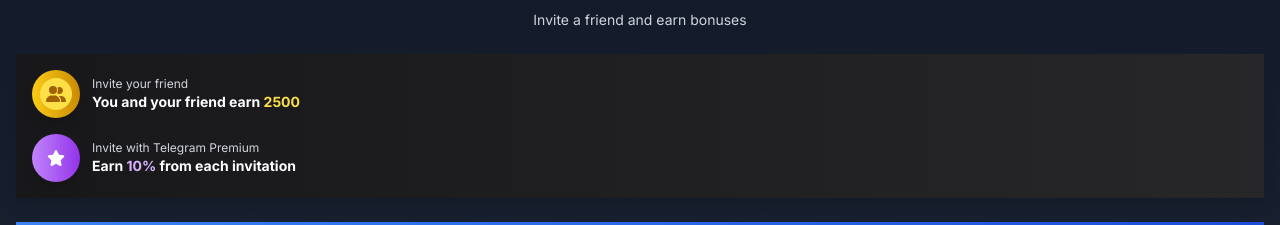
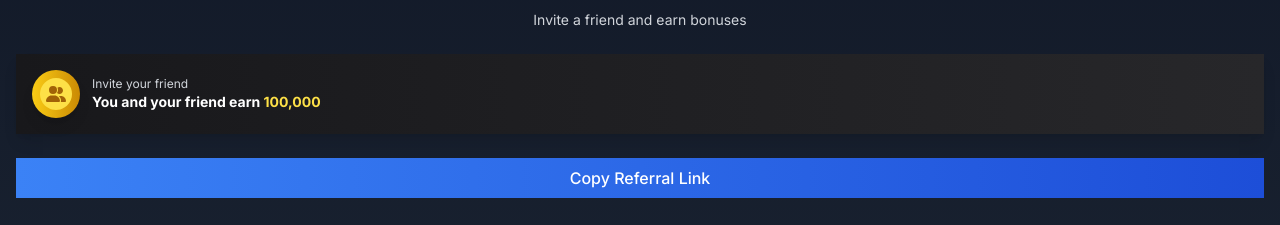
Before and after one commit to toprakhenaz/v0-sword-coin, a Next.js app: page /friends in a window 1280 px wide. Shown: the part 146-371 px from the top of the page. Built offline with nearby package versions, Linux system fonts and the light colour scheme; no server answers; the database is empty.

Commit message:
feat: refine 'Friend' section by removing Premium and adjusting reward
Update reward to 100,000 units while maintaining existing functionality

Co-authored-by: Toprak Henaz <134834564+toprakhenaz@users.noreply.github.com>

```diff
--- a/app/friends/page.tsx
+++ b/app/friends/page.tsx
@@ -19,19 +19,19 @@ export default function FriendsPage() {
     {
       referencedId: "1",
       referancedName: "Ahmet",
-      referenceAmount: 2500,
+      referenceAmount: 100000,
       isClaimed: false,
     },
     {
       referencedId: "2",
       referancedName: "Mehmet",
-      referenceAmount: 2500,
+      referenceAmount: 100000,
       isClaimed: true,
     },
     {
       referencedId: "3",
       referancedName: "Ayşe",
-      referenceAmount: 2500,
+      referenceAmount: 100000,
       isClaimed: false,
     },
   ])
--- a/components/Friends.tsx
+++ b/components/Friends.tsx
@@ -13,7 +13,7 @@ export default function Friends({ length }: FriendsProps) {
       </div>
 
       <div className="bg-gradient-to-r from-zinc-900 to-zinc-800 rounded-lg shadow-lg p-4 mb-6">
-        <div className="flex items-center mb-4">
+        <div className="flex items-center">
           <div className="w-12 h-12 bg-gradient-to-r from-yellow-400 to-yellow-600 rounded-full mr-3 flex items-center justify-center shadow-lg">
             <div className="w-8 h-8 bg-yellow-300 rounded-full flex items-center justify-center">
               <FontAwesomeIcon icon={icons.userGroup} className="text-yellow-700" />
@@ -22,19 +22,7 @@ export default function Friends({ length }: FriendsProps) {
           <div>
             <p className="text-xs text-gray-300">Invite your friend</p>
             <p className="text-sm font-bold text-white">
-              You and your friend earn <span className="text-yellow-300">2500</span>
-            </p>
-          </div>
-        </div>
-
-        <div className="flex items-center">
-          <div className="w-12 h-12 bg-gradient-to-r from-purple-400 to-purple-600 rounded-full mr-3 flex items-center justify-center shadow-lg">
-            <FontAwesomeIcon icon={icons.star} className="text-white" />
-          </div>
-          <div>
-            <p className="text-xs text-gray-300">Invite with Telegram Premium</p>
-            <p className="text-sm font-bold text-white">
-              Earn <span className="text-purple-300">10%</span> from each invitation
+              You and your friend earn <span className="text-yellow-300">100,000</span>
             </p>
           </div>
         </div>
```
